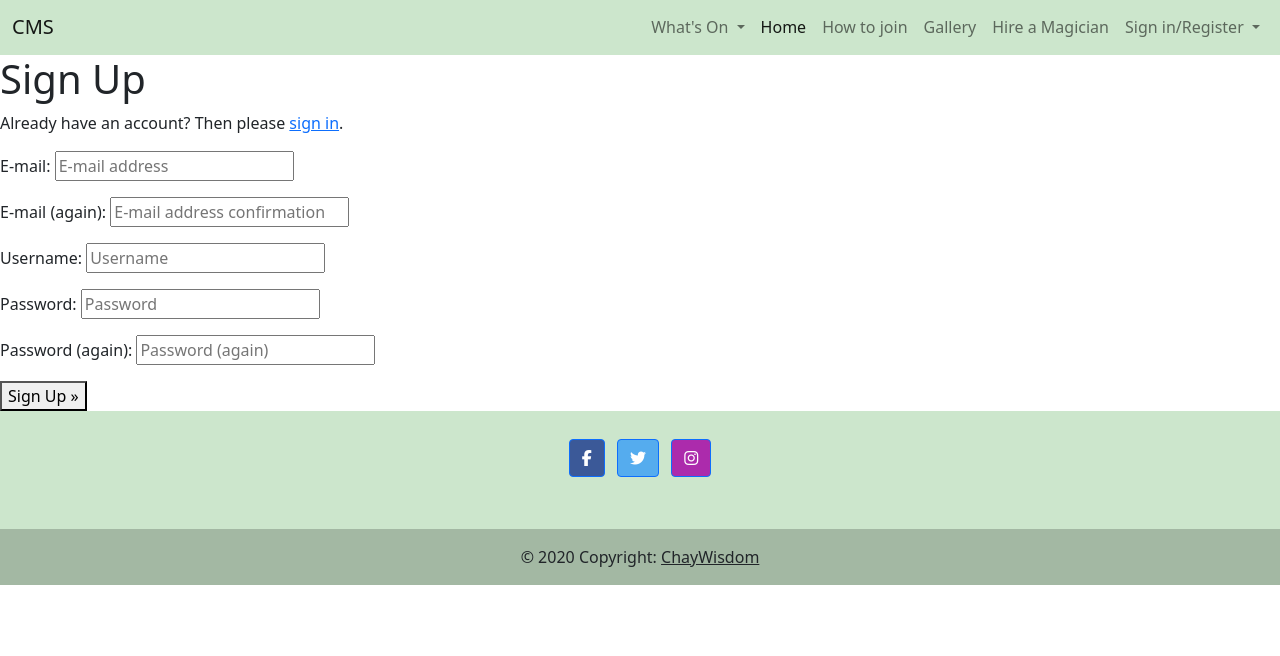
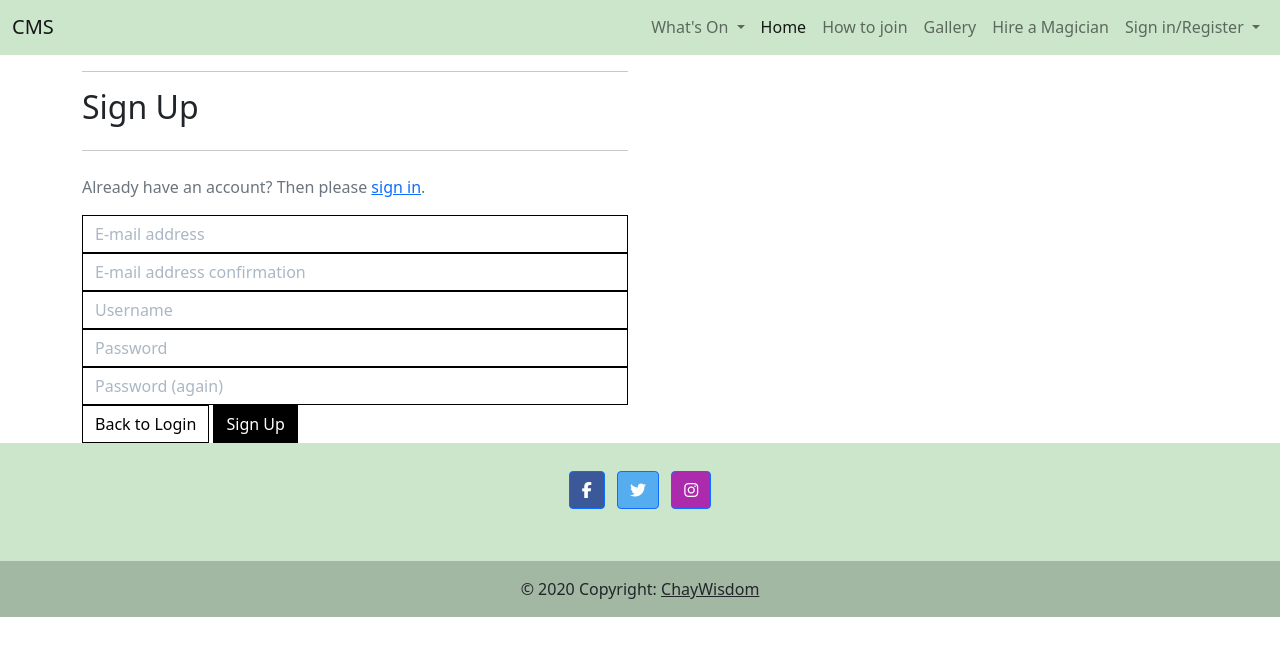
Before and after one commit to Chayno1/Milestone-project-4-Cardiff-Magic-Society, a Django app: page /accounts/signup/ in a window 1280 px wide. Shown: the part 121-777 px from the top of the page. Run offline with Django 4.2, Linux system fonts and the light colour scheme; some libraries are stand-ins or nearby versions.

Commit message:
added base styling to allauth

```diff
--- a/profiles/urls.py
+++ b/profiles/urls.py
@@ -3,5 +3,4 @@ from . import views
 
 urlpatterns = [
     path('', views.profile, name='profile'),
-    path('order_history/<order_number>', views.order_history, name='order_history'),
 ]
--- a/static/css/base.css
+++ b/static/css/base.css
@@ -153,3 +153,42 @@ nav {
     background: black;
     color: white !important;
 }
+
+/* Allauth form formatting */
+
+.allauth-form-inner-content p {
+    margin-top: 1.5rem; /* mt-4 */
+    color: #6c757d; /* text-secondary */
+}
+
+.allauth-form-inner-content input {
+    border-color: #000;
+    border-radius: 0;
+}
+
+.allauth-form-inner-content label:not([for='id_remember']) {
+    display: none;
+}
+
+.allauth-form-inner-content input::placeholder {
+    color: #aab7c4;
+}
+
+.allauth-form-inner-content button,
+.allauth-form-inner-content input[type='submit'] {
+	/* btn */
+	display: inline-block;
+    font-weight: 400;
+    color: #fff;
+    text-align: center;
+    vertical-align: middle;
+    -webkit-user-select: none;
+    -moz-user-select: none;
+    -ms-user-select: none;
+    user-select: none;
+    background-color: #000;
+    border: 1px solid #000;
+    padding: .375rem .75rem;
+    font-size: 1rem;
+    line-height: 1.5;
+    border-radius: 0;
--- a/templates/allauth/account/account_inactive.html
+++ b/templates/allauth/account/account_inactive.html
@@ -4,8 +4,10 @@
 
 {% block head_title %}{% trans "Account Inactive" %}{% endblock %}
 
-{% block content %}
-<h1>{% trans "Account Inactive" %}</h1>
+{% block inner_content %}
+<hr>
+<h2 class="logo-font mb-4">{% trans "Account Inactive" %}</h2>
+<hr>
 
 <p>{% trans "This account is inactive." %}</p>
 {% endblock %}
--- a/templates/allauth/account/base.html
+++ b/templates/allauth/account/base.html
@@ -1 +1,15 @@
 {% extends "base.html" %}
+
+{% block content %}
+    <div class="container header-container">
+        <div class="overlay"></div>
+        <div class="row">
+            <div class="col-6">
+                <div class="allauth-form-inner-content">
+                    {% block inner_content %}
+                    {% endblock %}
+                </div>
+            </div>
+        </div>
+    </div>
+{% endblock %}
--- a/templates/allauth/account/email_confirm.html
+++ b/templates/allauth/account/email_confirm.html
@@ -6,8 +6,10 @@
 {% block head_title %}{% trans "Confirm E-mail Address" %}{% endblock %}
 
 
-{% block content %}
-<h1>{% trans "Confirm E-mail Address" %}</h1>
+{% block inner_content %}
+<hr>
+<h2 class="logo-font mb-4">{% trans "Confirm E-mail Address" %}</h2>
+<hr>
 
 {% if confirmation %}
 
--- a/templates/allauth/account/password_reset_done.html
+++ b/templates/allauth/account/password_reset_done.html
@@ -5,8 +5,10 @@
 
 {% block head_title %}{% trans "Password Reset" %}{% endblock %}
 
-{% block content %}
-    <h1>{% trans "Password Reset" %}</h1>
+{% block inner_content %}
+    <hr>
+    <h2 class="logo-font mb-4">{% trans "Password Reset" %}</h2>
+    <hr>
 
     {% if user.is_authenticated %}
     {% include "account/snippets/already_logged_in.html" %}
--- a/templates/allauth/account/password_reset_from_key_done.html
+++ b/templates/allauth/account/password_reset_from_key_done.html
@@ -3,7 +3,9 @@
 {% load i18n %}
 {% block head_title %}{% trans "Change Password" %}{% endblock %}
 
-{% block content %}
-    <h1>{% trans "Change Password" %}</h1>
+{% block inner_content %}
+    <hr>
+    <h2 class="logo-font mb-4">{% trans "Change Password" %}</h2>
+    <hr>
     <p>{% trans 'Your password is now changed.' %}</p>
 {% endblock %}
--- a/templates/allauth/account/signup.html
+++ b/templates/allauth/account/signup.html
@@ -4,18 +4,21 @@
 
 {% block head_title %}{% trans "Signup" %}{% endblock %}
 
-{% block content %}
-<h1>{% trans "Sign Up" %}</h1>
+{% block inner_content %}
+<hr>
+<h2 class="logo-font mb-4">{% trans "Sign Up" %}</h2>
+<hr>
 
 <p>{% blocktrans %}Already have an account? Then please <a href="{{ login_url }}">sign in</a>.{% endblocktrans %}</p>
 
 <form class="signup" id="signup_form" method="post" action="{% url 'account_signup' %}">
   {% csrf_token %}
-  {{ form.as_p }}
+  {{ form|crispy }}
   {% if redirect_field_value %}
   <input type="hidden" name="{{ redirect_field_name }}" value="{{ redirect_field_value }}" />
   {% endif %}
-  <button type="submit">{% trans "Sign Up" %} &raquo;</button>
+  <a class="btn btn-outline-black rounded-0" href="{% url 'account_login' %}">Back to Login</a>
+  <button type="submit">{% trans "Sign Up" %}</button>
 </form>
 
 {% endblock %}
--- a/templates/allauth/account/signup_closed.html
+++ b/templates/allauth/account/signup_closed.html
@@ -4,8 +4,10 @@
 
 {% block head_title %}{% trans "Sign Up Closed" %}{% endblock %}
 
-{% block content %}
-<h1>{% trans "Sign Up Closed" %}</h1>
+{% block inner_content %}
+<hr>
+<h2 class="logo-font mb-4">{% trans "Sign Up Closed" %}</h2>
+<hr>
 
 <p>{% trans "We are sorry, but the sign up is currently closed." %}</p>
 {% endblock %}
--- a/templates/allauth/account/verification_sent.html
+++ b/templates/allauth/account/verification_sent.html
@@ -4,8 +4,10 @@
 
 {% block head_title %}{% trans "Verify Your E-mail Address" %}{% endblock %}
 
-{% block content %}
-    <h1>{% trans "Verify Your E-mail Address" %}</h1>
+{% block inner_content %}
+    <hr>
+    <h2 class="logo-font mb-4">{% trans "Verify Your E-mail Address" %}</h2>
+    <hr>
 
     <p>{% blocktrans %}We have sent an e-mail to you for verification. Follow the link provided to finalize the signup process. Please contact us if you do not receive it within a few minutes.{% endblocktrans %}</p>
 
--- a/templates/allauth/account/verified_email_required.html
+++ b/templates/allauth/account/verified_email_required.html
@@ -4,8 +4,10 @@
 
 {% block head_title %}{% trans "Verify Your E-mail Address" %}{% endblock %}
 
-{% block content %}
-<h1>{% trans "Verify Your E-mail Address" %}</h1>
+{% block inner_content %}
+<hr>
+<h2 class="logo-font mb-4">{% trans "Verify Your E-mail Address" %}</h2>
+<hr>
 
 {% url 'account_email' as email_url %}
 
--- a/templates/base.html
+++ b/templates/base.html
@@ -91,9 +91,9 @@
                 Profile
               </a>
               <ul class="dropdown-menu" aria-labelledby="navbarDropdownMenuLink">
-                <li><a class="dropdown-item" href="{% url 'home' %}">My Profile</a></li>
+                <li><a class="dropdown-item" href="{% url 'profile' %}">My Profile</a></li>
                 <li><a class="dropdown-item" href="{% url 'home' %}">Message</a></li>
-                <li><a class="dropdown-item" href="{% url 'home' %}">Signout</a></li>
+                <li><a class="dropdown-item" href="{% url 'account_logout' %}">Signout</a></li>
                  {% if request.user.is_superuser %}
                 <li><a class="dropdown-item" href="#">Site Management</a></li>
                 {% endif %}
@@ -102,8 +102,8 @@
                   Sign in/Register
                 </a>
                 <ul class="dropdown-menu" aria-labelledby="navbarDropdownMenuLink">
-                  <li><a class="dropdown-item" href="{% url 'home' %}">Sign up</a></li>
-                  <li><a class="dropdown-item" href="{% url 'home' %}">Log In</a></li>
+                  <li><a class="dropdown-item" href="{% url 'account_signup' %}">Sign up</a></li>
+                  <li><a class="dropdown-item" href="{% url 'account_login' %}">Log In</a></li>
                </ul>
                {% endif %}
             </li>
```
Also changed, not shown: profiles/views.py (+2 -32 lines), templates/allauth/account/email.html (+5 -3 lines), templates/allauth/account/login.html (+9 -4 lines), templates/allauth/account/logout.html (+5 -3 lines), templates/allauth/account/password_change.html (+6 -3 lines), templates/allauth/account/password_reset.html (+6 -3 lines), templates/allauth/account/password_reset_from_key.html (+8 -3 lines), templates/allauth/account/password_set.html (+5 -3 lines).
